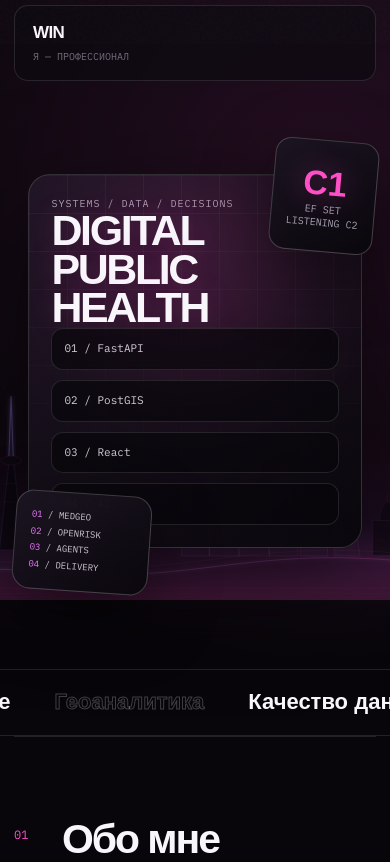
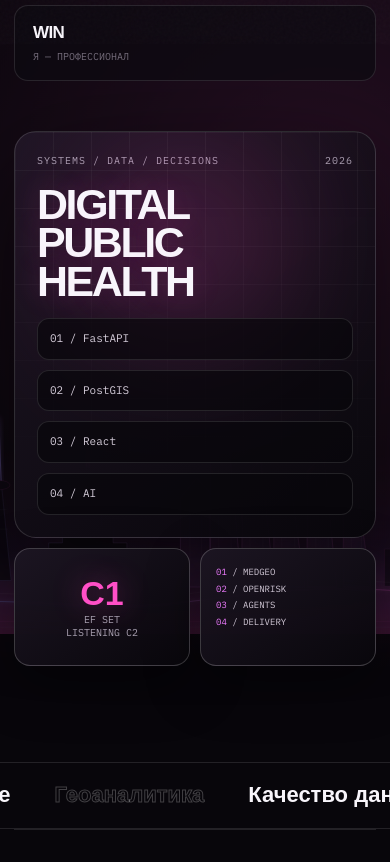
Before and after one commit to ryzenovod/cv, a plain HTML site: page index.html in a window 390 px wide. Shown: the part 800-1662 px from the top of the page. Drawn offline with Linux system fonts and the light colour scheme; a web font is replaced by a local one.

Commit message:
fix: harden mobile composition and media sizing

```diff
--- a/app.css
+++ b/app.css
@@ -47,6 +47,7 @@ body::before{
 }
 
 img{display:block;max-width:100%}
+figure{margin:0}
 a{color:inherit;text-decoration:none}
 button{font:inherit}
 ::selection{background:var(--pink);color:#170911}
@@ -168,7 +169,7 @@ button{font:inherit}
 .project-card:hover{border-color:var(--line-strong);transform:translateY(-3px);box-shadow:0 30px 90px rgba(0,0,0,.32)}
 .project-card:nth-child(even){grid-template-columns:minmax(360px,.92fr) minmax(0,1.08fr)}
 .project-card:nth-child(even) .project-media{order:2}
-.project-media{min-width:0;padding:18px;display:grid;place-items:center;background:radial-gradient(circle at 70% 28%,rgba(255,79,199,.17),transparent 48%),linear-gradient(145deg,#17101d,#0b0910)}
+.project-media{min-width:0;margin:0;padding:18px;display:grid;place-items:center;background:radial-gradient(circle at 70% 28%,rgba(255,79,199,.17),transparent 48%),linear-gradient(145deg,#17101d,#0b0910)}
 .project-media img{width:100%;height:auto;aspect-ratio:1200/760;object-fit:contain;border-radius:16px;box-shadow:0 22px 65px rgba(0,0,0,.34)}
 .project-copy{min-width:0;padding:clamp(32px,4.5vw,64px);display:flex;flex-direction:column;justify-content:center}
 .project-meta{display:flex;justify-content:space-between;gap:18px;color:var(--faint);font:10px var(--mono);letter-spacing:.08em;text-transform:uppercase}
@@ -180,16 +181,16 @@ button{font:inherit}
 .project-link:hover,.project-link:focus-visible{border-color:currentColor}
 
 .showcase-grid{display:grid;grid-template-columns:repeat(3,minmax(0,1fr));gap:16px}
-.showcase-item{border:1px solid var(--line);border-radius:20px;overflow:hidden;background:var(--panel);transition:transform .25s ease,border-color .25s ease}
+.showcase-item{min-width:0;border:1px solid var(--line);border-radius:20px;overflow:hidden;background:var(--panel);transition:transform .25s ease,border-color .25s ease}
 .showcase-item:hover{transform:translateY(-3px);border-color:var(--line-strong)}
 .showcase-item img{width:100%;aspect-ratio:1200/760;object-fit:contain;background:#0b0910}
 .showcase-caption{padding:20px}
 .showcase-caption strong{display:block;font:500 15px var(--display);letter-spacing:-.025em}
 .showcase-caption span{display:block;margin-top:9px;color:var(--faint);font:10px var(--mono)}
 .architecture-card{margin-top:20px;display:grid;grid-template-columns:minmax(0,1.45fr) minmax(310px,.55fr);border:1px solid var(--line);border-radius:22px;overflow:hidden;background:var(--panel)}
-.architecture-media{padding:20px;display:grid;place-items:center;background:#0b0910}
+.architecture-media{min-width:0;padding:20px;display:grid;place-items:center;background:#0b0910}
 .architecture-media img{width:100%;aspect-ratio:1600/760;object-fit:contain;border-radius:14px}
-.architecture-copy{padding:clamp(28px,4vw,56px);display:flex;flex-direction:column;justify-content:center;border-left:1px solid var(--line)}
+.architecture-copy{min-width:0;padding:clamp(28px,4vw,56px);display:flex;flex-direction:column;justify-content:center;border-left:1px solid var(--line)}
 .architecture-copy .kicker{color:var(--pink);font:10px var(--mono);letter-spacing:.08em}
 .architecture-copy h3{margin:15px 0;font:600 clamp(27px,3vw,42px)/1.05 var(--display);letter-spacing:-.04em}
 .architecture-copy p{margin:0;color:var(--muted);text-wrap:pretty}
@@ -268,13 +269,22 @@ button{font:inherit}
   .hero-lead{font-size:18px}
   .hero-facts{grid-template-columns:1fr}
   .hero-fact{min-height:auto}
-  .hero-art{min-height:520px}
-  .hero-poster{width:88%;padding:26px;border-radius:22px;transform:none}
+  .hero-art{
+    width:100%;
+    min-height:auto;
+    grid-template-columns:repeat(2,minmax(0,1fr));
+    place-items:stretch;
+    align-items:stretch;
+    gap:10px;
+    padding-bottom:18px;
+  }
+  .hero-poster{grid-column:1/-1;width:100%;padding:26px;border-radius:22px;transform:none}
   .poster-title{font-size:clamp(36px,11vw,56px)}
-  .hero-badge{right:0;top:2%;width:118px;min-height:126px;padding:14px;border-radius:16px}
+  .hero-badge,.hero-code{position:relative;inset:auto;width:auto;min-height:118px;transform:none;box-shadow:0 18px 54px rgba(0,0,0,.38)}
+  .hero-badge{grid-column:1;padding:14px;border-radius:16px}
   .hero-badge strong{font-size:34px}
-  .hero-code{left:0;bottom:0;width:152px;padding:15px;font-size:9px}
-  .city-layer{width:150%;bottom:-2%;opacity:.55}
+  .hero-code{grid-column:2;padding:15px;font-size:9px;border-radius:16px}
+  .city-layer{width:160%;bottom:9%;opacity:.44}
   .section{padding-block:82px}
   .section-heading{grid-template-columns:38px minmax(0,1fr);gap:10px;margin-bottom:44px}
   .section-heading h2{font-size:clamp(34px,10.5vw,50px)}
@@ -298,11 +308,8 @@ button{font:inherit}
 }
 
 @media(max-width:430px){
-  .hero-art{min-height:460px}
-  .hero-poster{width:92%;padding:22px}
+  .hero-poster{padding:22px}
   .poster-stack{grid-template-columns:1fr}
-  .hero-badge{width:104px;min-height:112px}
-  .hero-code{width:136px}
   .button{width:100%}
   .experience-date{flex-direction:column}
 }
```
